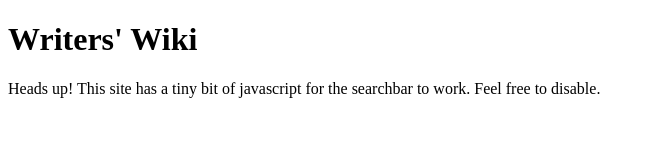
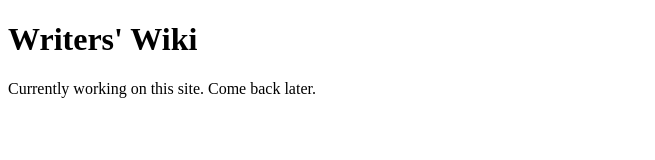
Before and after one commit to Forrai-Zoltan/teach_yourself_writing, a plain HTML site: page index.html in a window 1280 px wide. Shown: the whole page, without its empty margins (0-655 px from the left). Drawn offline with Linux system fonts and the light colour scheme.

Commit message:
vault backup: 2024-10-31 01:20:23
Affected files:

```diff
--- a/index.html
+++ b/index.html
@@ -18,7 +18,8 @@
   </header>
   <div class="main-section">
     <h1>Writers' Wiki</h1>
-    <p>Heads up! This site has a tiny bit of javascript for the searchbar to work. Feel free to disable.</p>
+    <p>Currently working on this site. Come back later.</p>
+    <!-- <p>Heads up! This site has a tiny bit of javascript for the searchbar to work. Feel free to disable.</p> -->
   </div>
   <footer></footer>
 </body>
```
